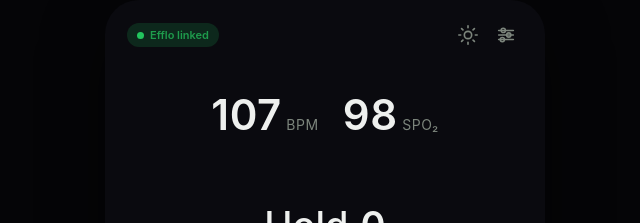
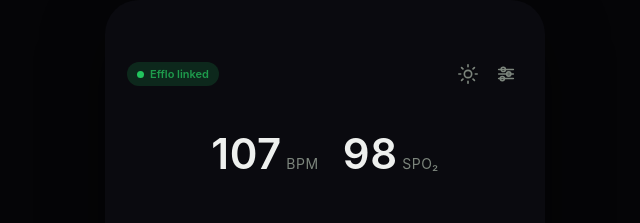
Before and after one commit to RickLnd/Efflo_Bar, a plain HTML site: page index.html in a window 1280 px wide. Shown: the top 223 px of the page, without its empty margins (315-955 px from the left). Drawn offline with Linux system fonts and the light colour scheme.

Commit message:
Add files via upload

```diff
--- a/index.html
+++ b/index.html
@@ -18,7 +18,7 @@ body{display:flex;align-items:center;justify-content:center;background:#050507;f
 .app{--acc:#22c55e;--cic:#06210f;--bg:#0a0a0f;--ink:#eef0ee;--mut:#7c857c;--track:#15161d;--ledoff:#1e2230;--line:rgba(255,255,255,.07);position:relative;width:min(440px,100vw);height:min(920px,100dvh);overflow:hidden;display:flex;flex-direction:column;background:var(--bg);color:var(--ink);transition:background .35s,color .35s}
 .app.alt{--bg:#dfe3dd;--ink:#16201a;--mut:#5d675d;--track:#c6ccc3;--ledoff:#b3bab0;--line:rgba(0,0,0,.12)}
 @media(min-width:480px){.app{border-radius:34px;box-shadow:0 24px 60px rgba(0,0,0,.5)}}
-.hdr{flex:0 0 auto;padding:18px 22px 2px;display:flex;flex-direction:column;align-items:center}
+.hdr{flex:0 0 auto;padding:57px 22px 2px;display:flex;flex-direction:column;align-items:center}
 .hbar{width:100%;display:flex;align-items:center;justify-content:space-between}
 .tools{display:flex;gap:4px}
 .conn{display:inline-flex;align-items:center;gap:6px;font-size:11px;font-weight:600;padding:5px 10px;border-radius:999px;background:rgba(34,197,94,.16);color:#1e9b4c}
```
Also changed, not shown: bar-icon-16.png (added).
